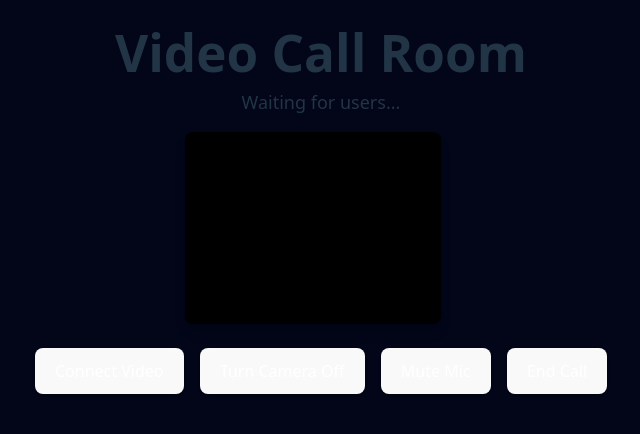
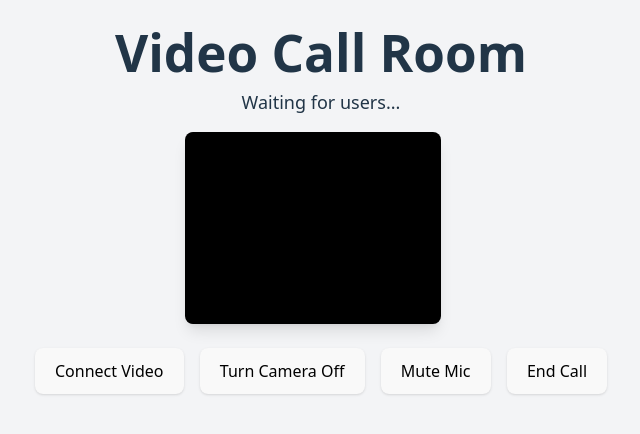
Before and after one commit to anoopsoni1/Frontendvideo, a React (Vite) app: page /room/1 in a window 1280 px wide. Shown: the top 434 px of the page, without its empty margins (319-959 px from the left). Built offline with nearby package versions, Linux system fonts and the light colour scheme; no server answers.

Commit message:
Push latest changes

```diff
--- a/src/Pages/Page2.jsx
+++ b/src/Pages/Page2.jsx
@@ -132,7 +132,7 @@ function Page2() {
   };
 
   return (
-    <div className="p-6 bg-slate-950 min-h-screen flex flex-col items-center">
+    <div className="p-6 bg-gray-100 min-h-screen flex flex-col items-center">
       <h1 className="text-3xl font-bold mb-2">Video Call Room</h1>
       <h2 className="text-lg mb-4">
         {remoteUsers.length > 0 ? `Connected to: ${remoteUsers.join(", ")}` : "Waiting for users..."}
@@ -152,25 +152,25 @@ function Page2() {
       <div className="flex flex-wrap gap-4 justify-center">
         <button
           onClick={handleCallButton}
-          className="px-4 py-2 bg-blue-600 text-white rounded-lg shadow hover:bg-blue-700 transition"
+          className="px-4 py-2 bg-blue-600 text-black rounded-lg shadow hover:bg-blue-700 transition"
         >
           Connect Video
         </button>
         <button
           onClick={toggleCamera}
-          className="px-4 py-2 bg-yellow-500 text-white rounded-lg shadow hover:bg-yellow-600 transition"
+          className="px-4 py-2 bg-yellow-500 text-black rounded-lg shadow hover:bg-yellow-600 transition"
         >
           {cameraOn ? "Turn Camera Off" : "Turn Camera On"}
         </button>
         <button
           onClick={toggleMic}
-          className="px-4 py-2 bg-green-500 text-white rounded-lg shadow hover:bg-green-600 transition"
+          className="px-4 py-2 bg-green-500 text-black rounded-lg shadow hover:bg-green-600 transition"
         >
           {micOn ? "Mute Mic" : "Unmute Mic"}
         </button>
         <button
           onClick={handleEndCall}
-          className="px-4 py-2 bg-red-600 text-white rounded-lg shadow hover:bg-red-700 transition"
+          className="px-4 py-2 bg-red-600 text-black rounded-lg shadow hover:bg-red-700 transition"
         >
           End Call
         </button>
```
